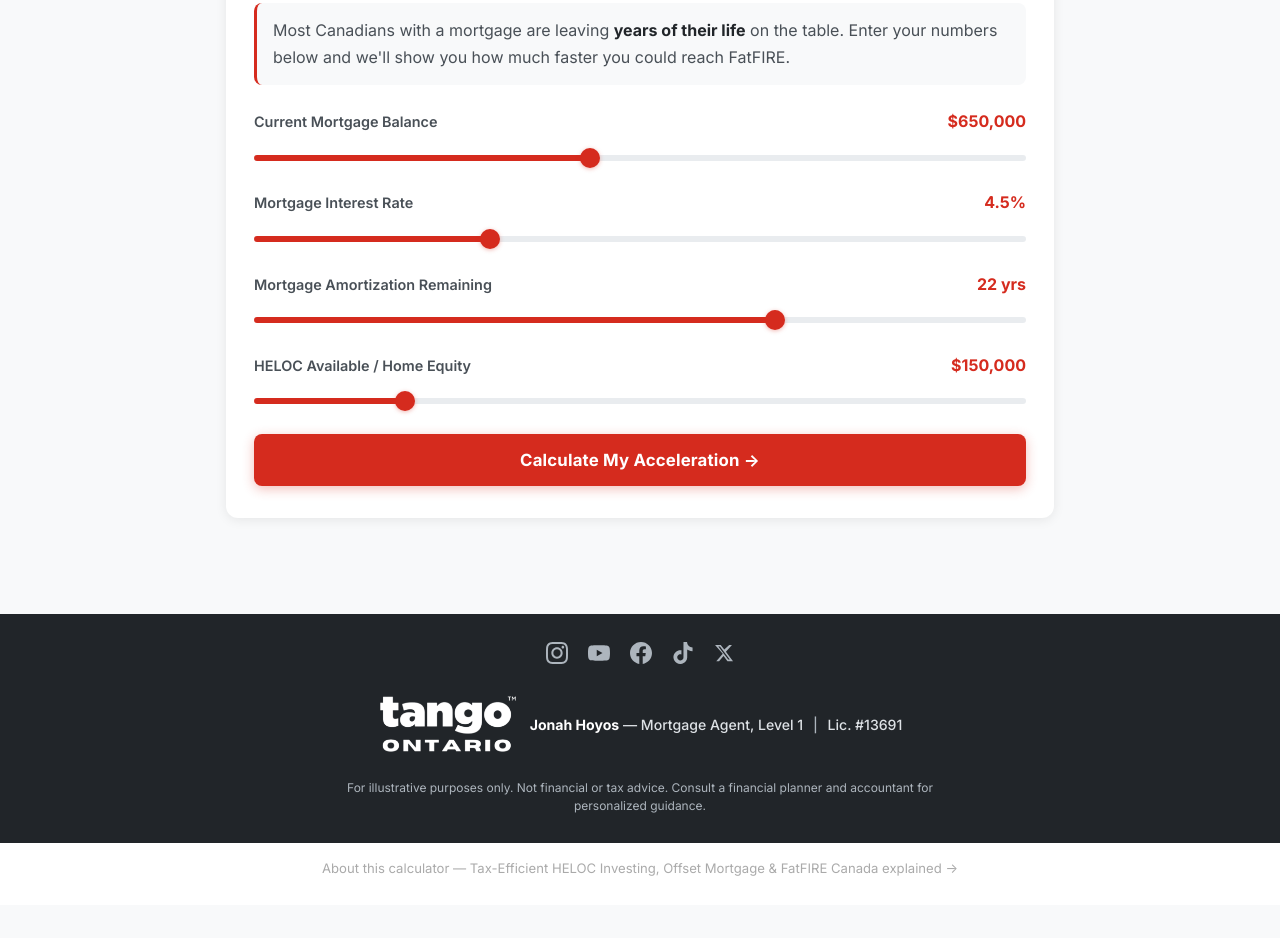
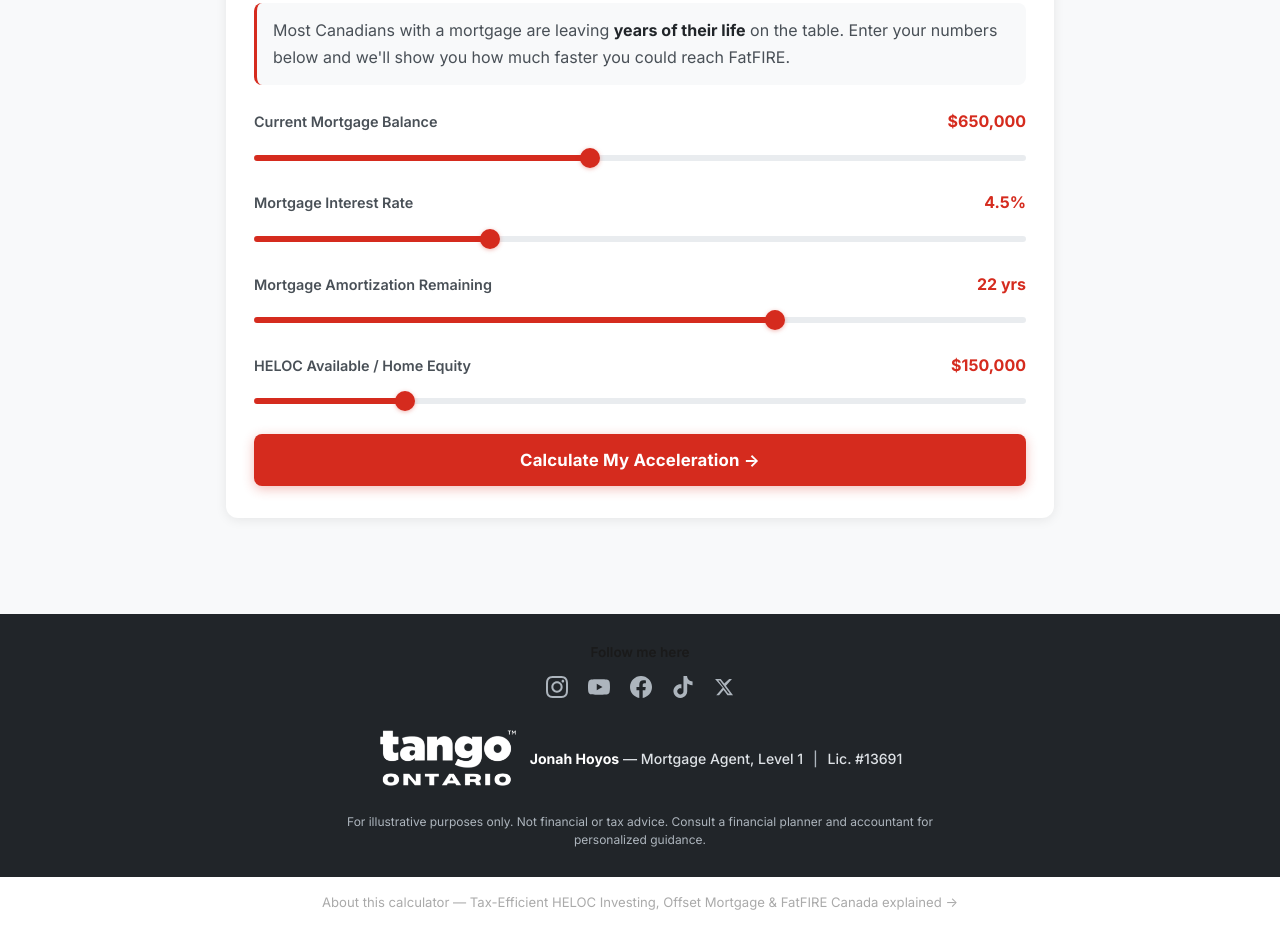
Before and after one commit to jonah-gif/fatfire-calculator, a website: page index.html in a window 1280 px wide. Shown: the part 1468-2406 px from the top of the page. Before the commit the page ends 2373 px from the top, so only its background shows below. Drawn offline with Linux system fonts and the light colour scheme.

Commit message:
Add 'Follow me here' prompt above footer social icons

```diff
--- a/index.html
+++ b/index.html
@@ -542,6 +542,7 @@
 
   <!-- ── Footer ── -->
   <footer class="site-footer">
+    <p class="footer-follow" style="text-align:center;margin:0 0 12px;font-weight:600;color:#1a1a1a;">Follow me here</p>
     <div class="footer-social">
       <a href="https://www.instagram.com/jonahhoyos" target="_blank" rel="noopener" aria-label="Instagram" class="social-icon">
         <svg width="22" height="22" viewBox="0 0 24 24" fill="currentColor"><path d="M12 2.163c3.204 0 3.584.012 4.85.07 3.252.148 4.771 1.691 4.919 4.919.058 1.265.069 1.645.069 4.849 0 3.205-.012 3.584-.069 4.849-.149 3.225-1.664 4.771-4.919 4.919-1.266.058-1.644.07-4.85.07-3.204 0-3.584-.012-4.849-.07-3.26-.149-4.771-1.699-4.919-4.92-.058-1.265-.07-1.644-.07-4.849 0-3.204.013-3.583.07-4.849.149-3.227 1.664-4.771 4.919-4.919 1.266-.057 1.645-.069 4.849-.069zm0-2.163c-3.259 0-3.667.014-4.947.072-4.358.2-6.78 2.618-6.98 6.98-.059 1.281-.073 1.689-.073 4.948 0 3.259.014 3.668.072 4.948.2 4.358 2.618 6.78 6.98 6.98 1.281.058 1.689.072 4.948.072 3.259 0 3.668-.014 4.948-.072 4.354-.2 6.782-2.618 6.979-6.98.059-1.28.073-1.689.073-4.948 0-3.259-.014-3.667-.072-4.947-.196-4.354-2.617-6.78-6.979-6.98-1.281-.059-1.69-.073-4.949-.073zm0 5.838c-3.403 0-6.162 2.759-6.162 6.162s2.759 6.163 6.162 6.163 6.162-2.759 6.162-6.163c0-3.403-2.759-6.162-6.162-6.162zm0 10.162c-2.209 0-4-1.79-4-4 0-2.209 1.791-4 4-4s4 1.791 4 4c0 2.21-1.791 4-4 4zm6.406-11.845c-.796 0-1.441.645-1.441 1.44s.645 1.44 1.441 1.44c.795 0 1.439-.645 1.439-1.44s-.644-1.44-1.439-1.44z"/></svg>
```
